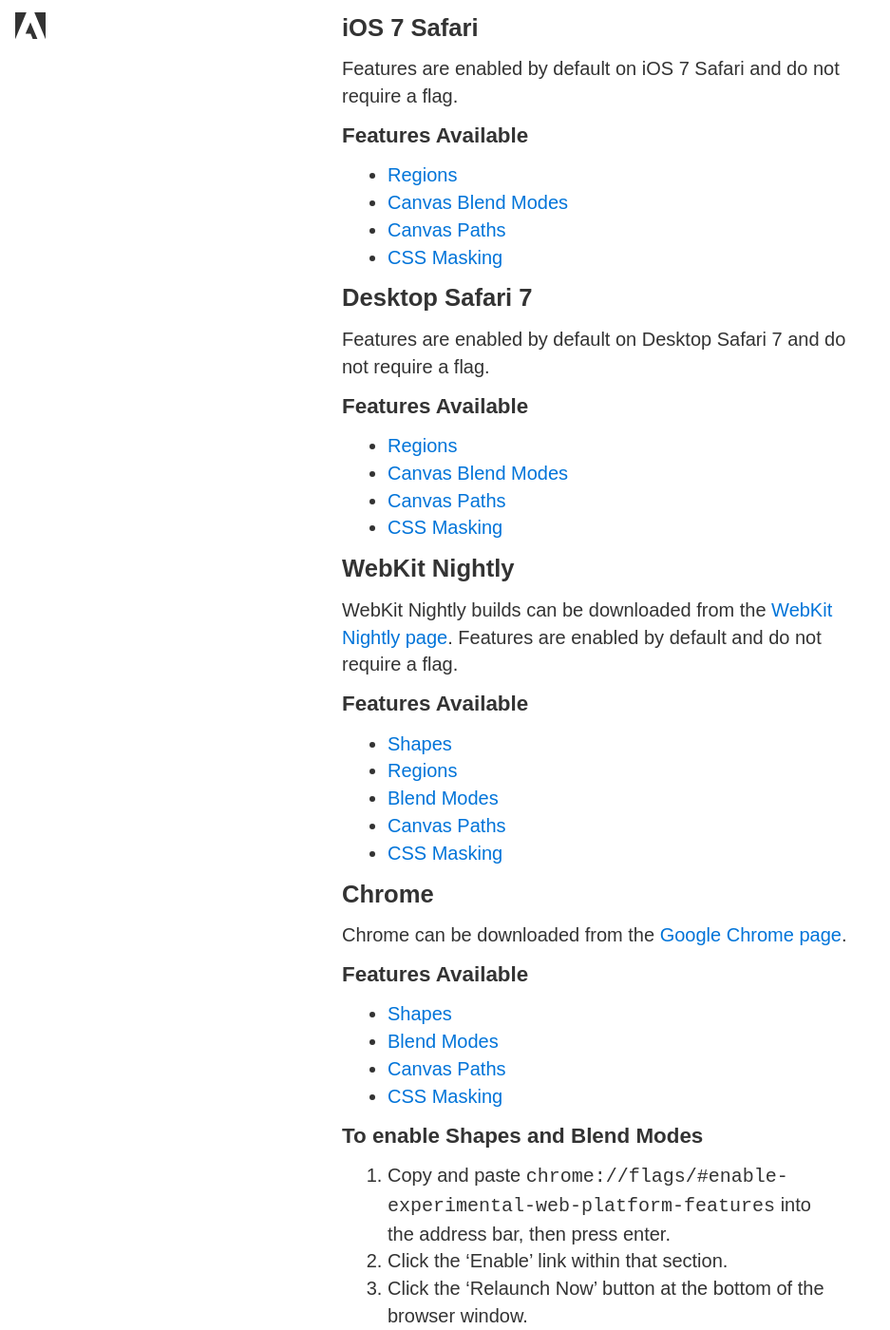
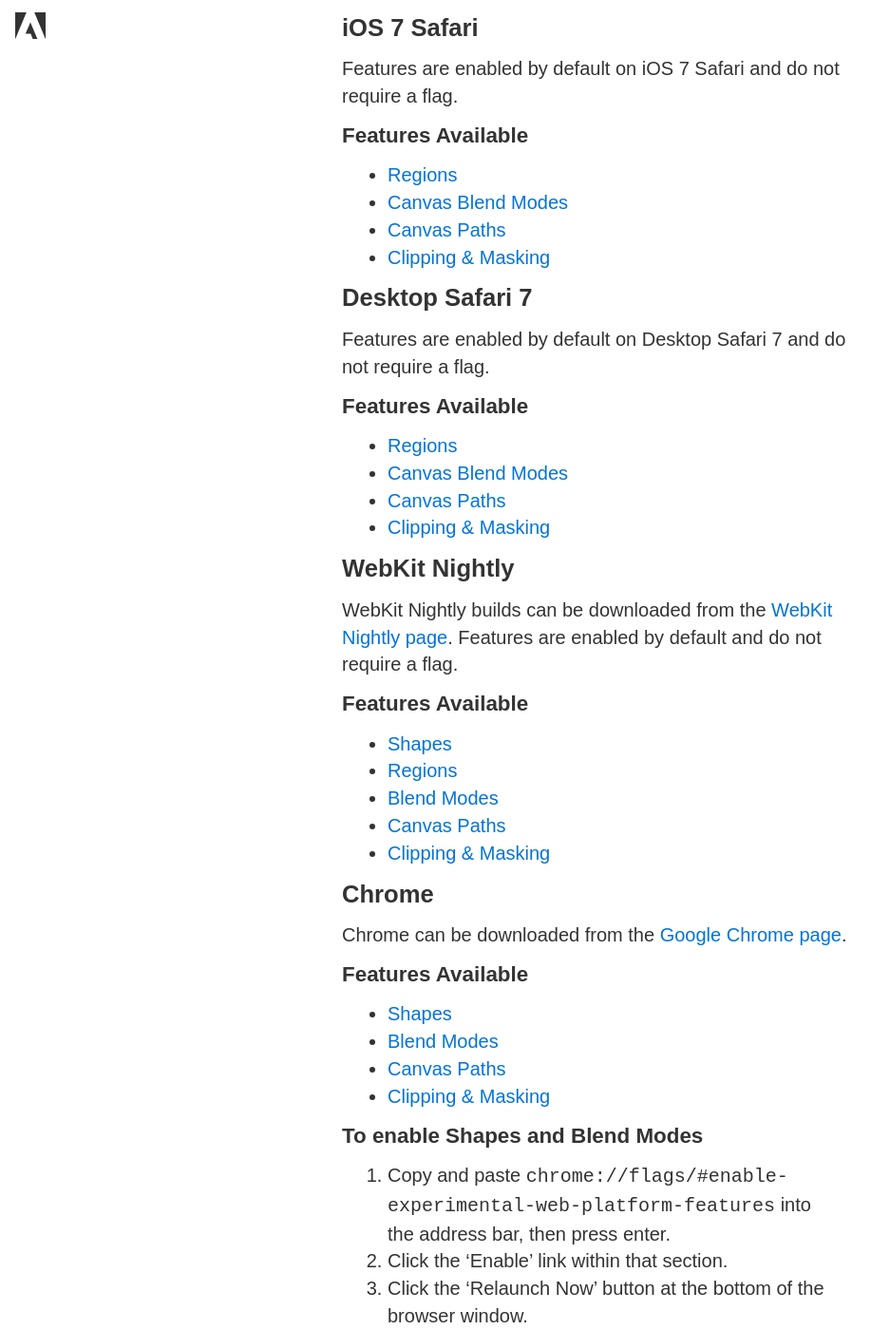
Before and after one commit to adobe-webplatform/adobe-webplatform.github.io, a Jekyll site: the page built from enable.md, in a window 1280 px wide and 1400 px high, scrolled down 535 px. Shown: the whole window at 95% size, without its empty margins (0-937 px from the left). Built offline with Jekyll 4.4.1, drawn with Linux system fonts in a browser that asks for light colours; some of the changed text lies outside the part shown.

Commit message:
Remove 'CSS' from 'CSS Clipping & Masking' in project title, page name, and url. Address issue #57.

```diff
--- a/enable.md
+++ b/enable.md
@@ -9,7 +9,7 @@ bg: da727e
 [drop-caps]: {{ site.baseurl }}/drop-caps/ "Drop Caps"
 [shapes]: {{ site.baseurl }}/shapes/ "Shapes"
 [regions]: {{ site.baseurl }}/regions/ "CSS Regions"
-[css-masking]: {{ site.baseurl }}/css-masking/ "CSS Masking"
+[clipping-and-masking]: {{ site.baseurl }}/clipping-and-masking/ "Clipping & Masking"
 [captions]: {{ site.baseurl }}/captions/ "Captions"
 [blend-modes]: {{ site.baseurl }}/blend-modes/ "Blend Modes"
 [filter-effects]: {{ site.baseurl }}/filter-effects/ "Filter Effects"
@@ -26,7 +26,7 @@ Features are enabled by default on iOS 7 Safari and do not require a flag.
 * [Regions][regions]
 * [Canvas Blend Modes][blend-modes]
 * [Canvas Paths](http://blogs.adobe.com/webplatform/2013/09/18/ios-7-safari-new-web-platform-features/)
-* [CSS Masking][css-masking]
+* [Clipping & Masking][clipping-and-masking]
 
 ### Desktop Safari 7
 
@@ -36,7 +36,7 @@ Features are enabled by default on Desktop Safari 7 and do not require a flag.
 * [Regions][regions]
 * [Canvas Blend Modes][blend-modes]
 * [Canvas Paths](http://blogs.adobe.com/webplatform/2013/09/18/ios-7-safari-new-web-platform-features/)
-* [CSS Masking][css-masking]
+* [Clipping & Masking][clipping-and-masking]
 
 ### WebKit Nightly
 
@@ -47,7 +47,7 @@ WebKit Nightly builds can be downloaded from the [WebKit Nightly page](http://ni
 * [Regions][regions]
 * [Blend Modes][blend-modes]
 * [Canvas Paths](http://blogs.adobe.com/webplatform/2013/09/18/ios-7-safari-new-web-platform-features/)
-* [CSS Masking][css-masking]
+* [Clipping & Masking][clipping-and-masking]
 
 ### Chrome
 
@@ -57,7 +57,7 @@ Chrome can be downloaded from the [Google Chrome page](https://www.google.com/in
 * [Shapes][shapes]
 * [Blend Modes][blend-modes]
 * [Canvas Paths](http://blogs.adobe.com/webplatform/2013/09/18/ios-7-safari-new-web-platform-features/)
-* [CSS Masking][css-masking]
+* [Clipping & Masking][clipping-and-masking]
 
 #### To enable Shapes and Blend Modes
 1. Copy and paste `chrome://flags/#enable-experimental-web-platform-features` into the address bar, then press enter.
@@ -74,7 +74,7 @@ Chrome Canary builds can be downloaded from the [Google Chrome Canary page](http
 * [Shapes][shapes]
 * [Blend Modes][blend-modes]
 * [Canvas Paths](http://blogs.adobe.com/webplatform/2013/09/18/ios-7-safari-new-web-platform-features/)
-* [CSS Masking][css-masking]
+* [Clipping & Masking][clipping-and-masking]
 
 #### To enable Shapes and Blend Modes
 1. Copy and paste `chrome://flags/#enable-experimental-web-platform-features` into the address bar, then press enter.
@@ -99,7 +99,7 @@ Opera can be downloaded from the [Opera home page](http://www.opera.com/){:targe
 * [Shapes][shapes]
 * [Blend Modes][blend-modes]
 * [Canvas Paths](http://blogs.adobe.com/webplatform/2013/09/18/ios-7-safari-new-web-platform-features/)
-* [CSS Masking][css-masking]
+* [Clipping & Masking][clipping-and-masking]
 
 #### To enable Shapes and Blend Modes
 1. Copy and paste `opera://flags/#enable-experimental-web-platform-features` into the address bar, then press enter.
```
Also changed, not shown: _posts/2014-06-12-masking.md (renamed from _posts/2014-06-12-css-masking.md, +3 -4 lines).
